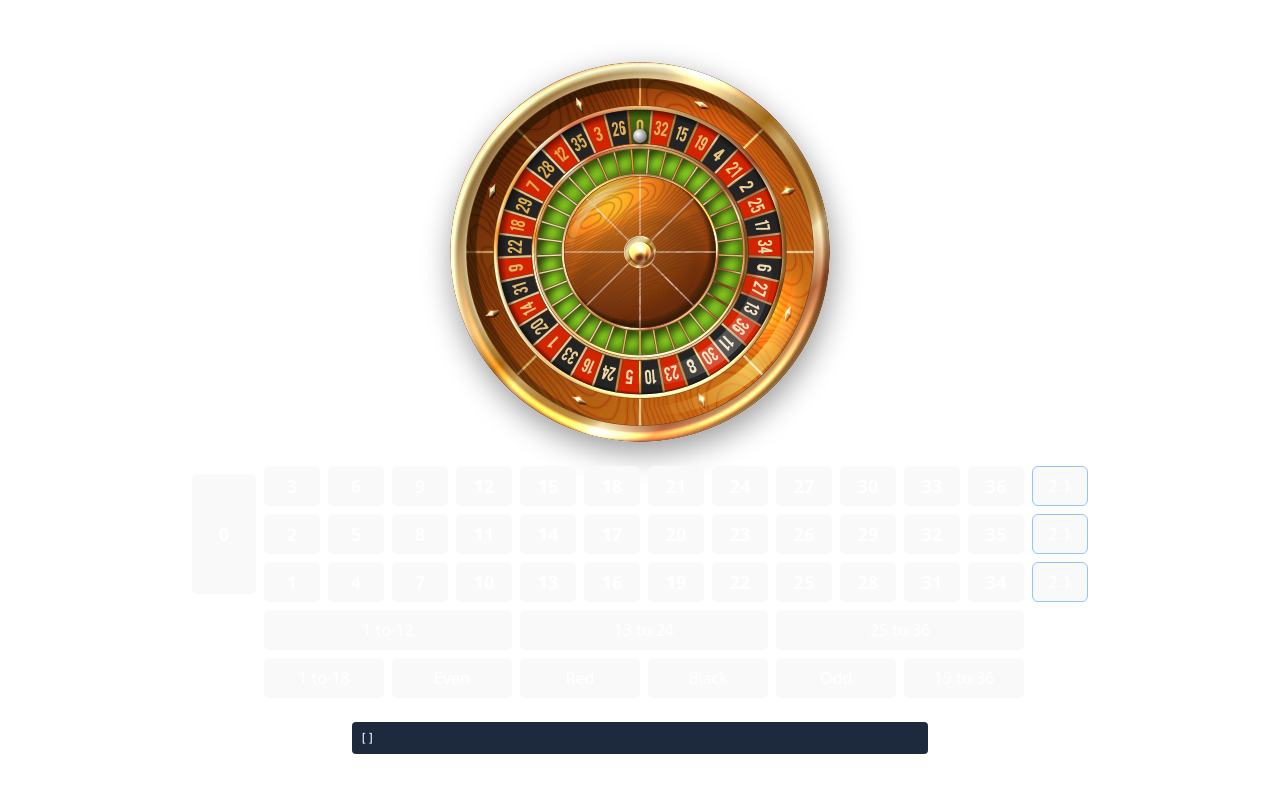
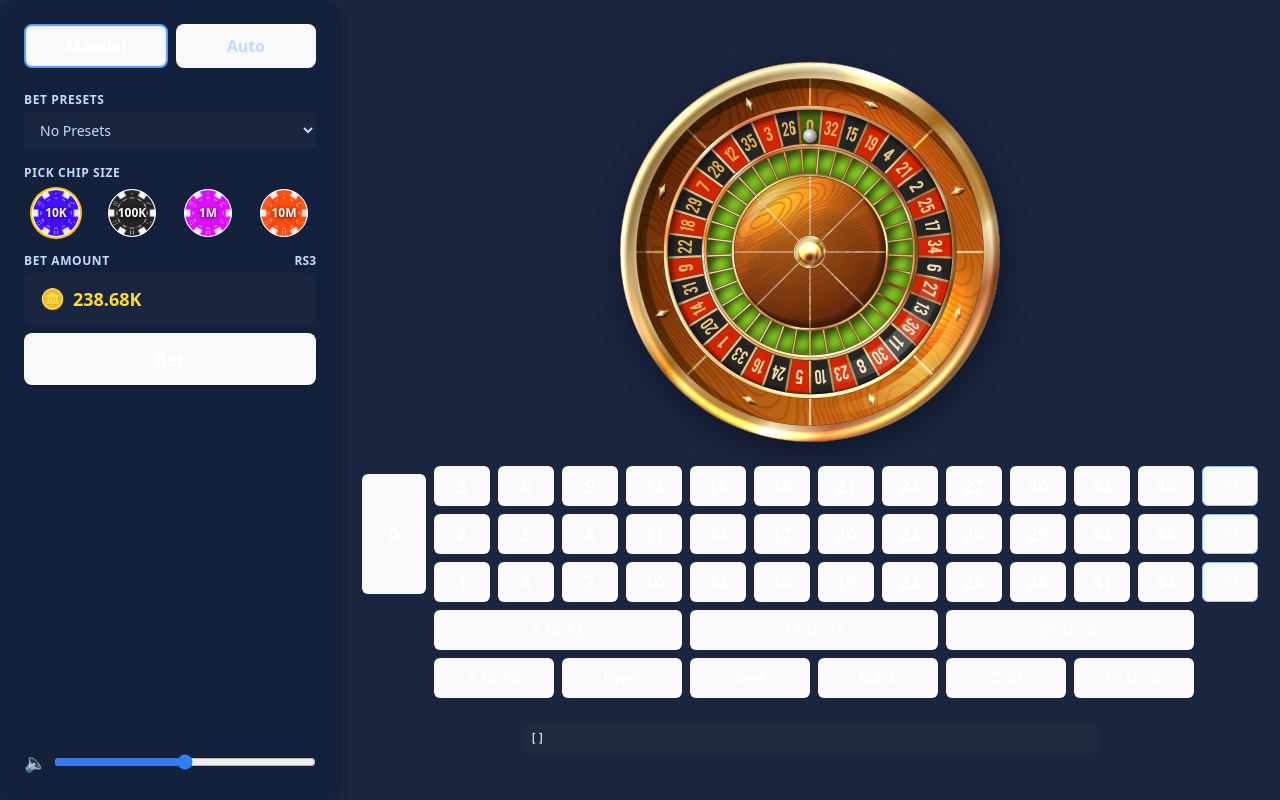
Before and after one commit to andresmarincelis/CasinoOnline, a React (Vite) app: page / in a window 1280 px wide. Built offline with nearby package versions, Linux system fonts and the light colour scheme.

Commit message:
Add BetSidebar and related components for enhanced betting interface, integrating chip selection and volume control. Refactor App component to utilize new layout with sidebar and roulette table, updating betting logic to use selected chip values.

```diff
--- a/src/App.tsx
+++ b/src/App.tsx
@@ -1,16 +1,34 @@
+import { useState } from 'react';
+import WithSidebarLayout from './components/bet-sidebar/SidebarLayout';
 import RouletteTable from './components/roulette/RouletteTable';
 import Wheel from './components/roulette/Wheel';
 import { RouletteProvider } from './contexts/RouletteContext';
 
+export interface SelectedChip {
+  label: string;
+  value: number;
+  imageSrc?: string;
+}
+
 function App() {
+  const [selectedChip, setSelectedChip] = useState<SelectedChip>({
+    label: '10K',
+    value: 10000,
+  });
+
   return (
     <RouletteProvider>
-      <div className="w-full h-screen flex flex-col items-center justify-center">
-        <div>
-          <Wheel />
+      <WithSidebarLayout
+        selectedChip={selectedChip}
+        setSelectedChip={setSelectedChip}
+      >
+        <div className="w-full h-screen flex flex-col items-center justify-center">
+          <div>
+            <Wheel />
+          </div>
+          <RouletteTable selectedChip={selectedChip} />
         </div>
-        <RouletteTable />
-      </div>
+      </WithSidebarLayout>
     </RouletteProvider>
   );
 }
--- /dev/null
+++ b/src/components/bet-sidebar/BetAmount.tsx
@@ -0,0 +1,26 @@
+interface BetAmountProps {
+  amount: string; // Ejemplo: "238.68K"
+  currency?: string; // Ejemplo: "RS3"
+}
+
+const BetAmount = ({ amount, currency = 'RS3' }: BetAmountProps) => {
+  return (
+    <div className="mb-4">
+      <div className="flex items-center justify-between mb-1">
+        <span className="text-xs font-bold text-blue-200 tracking-wider">
+          BET AMOUNT
+        </span>
+        <span className="text-xs text-blue-200 font-bold">{currency}</span>
+      </div>
+      <div className="bg-[#1a2540] rounded-lg px-4 py-3 flex items-center mb-2">
+        <span className="text-yellow-400 text-xl mr-2">🪙</span>
+        <span className="text-yellow-300 font-bold text-lg">{amount}</span>
+      </div>
+      <button className="w-full bg-green-400 hover:bg-green-500 text-white font-bold py-3 rounded-lg text-lg shadow transition">
+        Bet
+      </button>
+    </div>
+  );
+};
+
+export default BetAmount;
--- /dev/null
+++ b/src/components/bet-sidebar/BetSidebar.tsx
@@ -0,0 +1,52 @@
+import ChipSelector from './ChipSelector';
+import Tabs from './Tabs';
+import BetAmount from './BetAmount';
+import VolumeControl from './VolumeControl';
+import type { SelectedChip } from '../../App';
+
+export interface BetSidebarProps {
+  selectedChip: SelectedChip;
+  setSelectedChip: (chip: SelectedChip) => void;
+}
+
+const BetSidebar = ({ selectedChip, setSelectedChip }: BetSidebarProps) => {
+  return (
+    <aside className="w-[340px] bg-[#14213d] rounded-2xl p-6 flex flex-col justify-between min-h-screen shadow-lg">
+      {/* Tabs */}
+      <div>
+        <Tabs />
+
+        {/* Bet Presets */}
+        <div className="mb-4">
+          <div className="text-xs font-bold text-blue-200 mb-1 tracking-wider">
+            BET PRESETS
+          </div>
+          <select
+            className="w-full bg-[#1a2540] text-blue-200 rounded px-3 py-2 text-sm outline-none cursor-not-allowed"
+            disabled
+          >
+            <option>No Presets</option>
+          </select>
+        </div>
+
+        {/* Pick Chip Size */}
+        <div className="mb-4">
+          <div className="text-xs font-bold text-blue-200 mb-2 tracking-wider">
+            PICK CHIP SIZE
+          </div>
+          <ChipSelector
+            selectedChip={selectedChip}
+            setSelectedChip={setSelectedChip}
+          />
+        </div>
+
+        {/* Bet Amount */}
+        <BetAmount amount="238.68K" currency="RS3" />
+      </div>
+
+      <VolumeControl />
+    </aside>
+  );
+};
+
+export default BetSidebar;
--- /dev/null
+++ b/src/components/bet-sidebar/Chip.tsx
@@ -0,0 +1,51 @@
+interface ChipProps {
+  label: string;
+  color?: string;
+  borderColor?: string;
+  textColor?: string;
+  selected?: boolean;
+  onClick?: () => void;
+  imageSrc?: string;
+}
+
+const Chip = ({
+  label,
+  color = '',
+  borderColor = '',
+  textColor = 'text-white',
+  selected = false,
+  onClick,
+  imageSrc,
+}: ChipProps) => {
+  return (
+    <button
+      className={`
+        w-12 h-12 rounded-full border-1
+        ${borderColor} ${color} ${textColor}
+        flex items-center justify-center font-bold text-xs
+        transition ring-2 overflow-hidden
+        relative
+        ${selected ? 'ring-yellow-400' : 'ring-transparent'}
+      `}
+      onClick={onClick}
+      type="button"
+    >
+      {imageSrc ? (
+        <>
+          <img
+            src={imageSrc}
+            alt={label}
+            className="w-full h-full object-contain absolute inset-0"
+          />
+          <span className="relative z-10 text-white text-xs font-bold drop-shadow-[0_1px_2px_rgba(0,0,0,0.8)] select-none">
+            {label}
+          </span>
+        </>
+      ) : (
+        label
+      )}
+    </button>
+  );
+};
+
+export default Chip;
--- /dev/null
+++ b/src/components/bet-sidebar/ChipSelector.tsx
@@ -0,0 +1,37 @@
+import Chip from './Chip';
+import chipBlue from '../../assets/chip_blue.png';
+import chipBlack from '../../assets/chip_black.png';
+import chipPurple from '../../assets/chip_purple.png';
+import chipOrange from '../../assets/chip_orange.png';
+import type { SelectedChip } from '../../App';
+
+export interface ChipSelectorProps {
+  selectedChip: SelectedChip;
+  setSelectedChip: (chip: SelectedChip) => void;
+}
+
+const chips: SelectedChip[] = [
+  { label: '10K', imageSrc: chipBlue, value: 10000 },
+  { label: '100K', imageSrc: chipBlack, value: 100000 },
+  { label: '1M', imageSrc: chipPurple, value: 1000000 },
+  { label: '10M', imageSrc: chipOrange, value: 10000000 },
+];
+
+const ChipSelector = ({ selectedChip, setSelectedChip }: ChipSelectorProps) => {
+  return (
+    <div className="grid grid-cols-4 gap-3">
+      {chips.map((chip, idx) => (
+        <div className="flex justify-center items-center" key={chip.label}>
+          <Chip
+            label={chip.label}
+            imageSrc={chip.imageSrc}
+            selected={selectedChip.label === chip.label}
+            onClick={() => setSelectedChip(chips[idx])}
+          />
+        </div>
+      ))}
+    </div>
+  );
+};
+
+export default ChipSelector;
--- /dev/null
+++ b/src/components/bet-sidebar/SidebarLayout.tsx
@@ -0,0 +1,22 @@
+import React, { type ReactNode } from 'react';
+import BetSidebar from './BetSidebar';
+import type { SelectedChip } from '../../App';
+
+interface WithSidebarLayoutProps {
+  children: ReactNode;
+  selectedChip: SelectedChip;
+  setSelectedChip: (chip: SelectedChip) => void;
+}
+
+const WithSidebarLayout: React.FC<WithSidebarLayoutProps> = ({
+  children,
+  selectedChip,
+  setSelectedChip,
+}: WithSidebarLayoutProps) => (
+  <div className="flex min-h-screen max-h-screen bg-[#1a2540]">
+    <BetSidebar selectedChip={selectedChip} setSelectedChip={setSelectedChip} />
+    <div className="flex-1 flex justify-center items-start">{children}</div>
+  </div>
+);
+
+export default WithSidebarLayout;
--- /dev/null
+++ b/src/components/bet-sidebar/Tabs.tsx
@@ -0,0 +1,45 @@
+import { useState } from 'react';
+
+interface TabsProps {
+  onTabChange?: (tab: 'Manual' | 'Auto') => void;
+}
+
+const Tabs = ({ onTabChange }: TabsProps) => {
+  const [active, setActive] = useState<'Manual' | 'Auto'>('Manual');
+
+  const handleTabClick = (tab: 'Manual' | 'Auto') => {
+    setActive(tab);
+    onTabChange?.(tab);
+  };
+
+  return (
+    <div className="flex mb-6">
+      <button
+        className={`flex-1 py-2 rounded-lg font-bold border-2 shadow-inner transition
+          ${
+            active === 'Manual'
+              ? 'bg-[#14213d] text-white border-blue-400'
+              : 'bg-[#22325c] text-blue-200 border-transparent'
+          }`}
+        onClick={() => handleTabClick('Manual')}
+        type="button"
+      >
+        Manual
+      </button>
+      <button
+        className={`flex-1 py-2 rounded-lg font-bold ml-2 transition
+          ${
+            active === 'Auto'
+              ? 'bg-[#14213d] text-white border-blue-400 border-2 shadow-inner'
+              : 'bg-[#22325c] text-blue-200 border-transparent'
+          }`}
+        onClick={() => handleTabClick('Auto')}
+        type="button"
+      >
+        Auto
+      </button>
+    </div>
+  );
+};
+
+export default Tabs;
--- /dev/null
+++ b/src/components/bet-sidebar/VolumeControl.tsx
@@ -0,0 +1,22 @@
+import { useState } from 'react';
+
+const VolumeControl = () => {
+  const [volume, setVolume] = useState(50);
+
+  return (
+    <div className="flex items-center mt-8">
+      <span className="text-white mr-2 text-lg">🔈</span>
+      <input
+        type="range"
+        min={0}
+        max={100}
+        value={volume}
+        onChange={(e) => setVolume(Number(e.target.value))}
+        className="w-full accent-blue-500"
+        aria-label="Volume"
+      />
+    </div>
+  );
+};
+
+export default VolumeControl;
--- a/src/components/roulette/RouletteTable.tsx
+++ b/src/components/roulette/RouletteTable.tsx
@@ -9,6 +9,7 @@ import { NumberRow } from './NumberRow';
 import DozenRow from './DozenRow';
 import ExternalBetsRow from './ExternalBetsRow';
 import BetDisplay from './BetDisplay';
+import type { SelectedChip } from '../../App';
 
 interface ChipPosition {
   id: string;
@@ -16,7 +17,7 @@ interface ChipPosition {
   position: { x: number; y: number };
 }
 
-const RouletteTable = () => {
+const RouletteTable = ({ selectedChip }: { selectedChip: SelectedChip }) => {
   const tableRef = useRef<HTMLTableElement>(null);
   const [chipPositions, setChipPositions] = useState<ChipPosition[]>([]);
   const { bets, handleExternalBet, handleDoubleBets, handleStraightBet } =
@@ -46,7 +47,7 @@ const RouletteTable = () => {
 
   const handleStraightBetWithChip = (number: number, element: HTMLElement) => {
     handleStraightBet(number);
-    addChip(element, 10000, `straight-${number}`);
+    addChip(element, selectedChip.value, `straight-${number}`);
   };
 
   const handleDoubleBetWithChip = (
@@ -55,7 +56,7 @@ const RouletteTable = () => {
     element: HTMLElement
   ) => {
     handleDoubleBets(type, value);
-    addChip(element, 10000, `${type}-${value}`);
+    addChip(element, selectedChip.value, `${type}-${value}`);
   };
 
   const handleExternalBetWithChip = (
@@ -63,7 +64,7 @@ const RouletteTable = () => {
     element: HTMLElement
   ) => {
     handleExternalBet(betType);
-    addChip(element, 30000, `external-${betType}`);
+    addChip(element, selectedChip.value, `external-${betType}`);
   };
 
   return (
```
